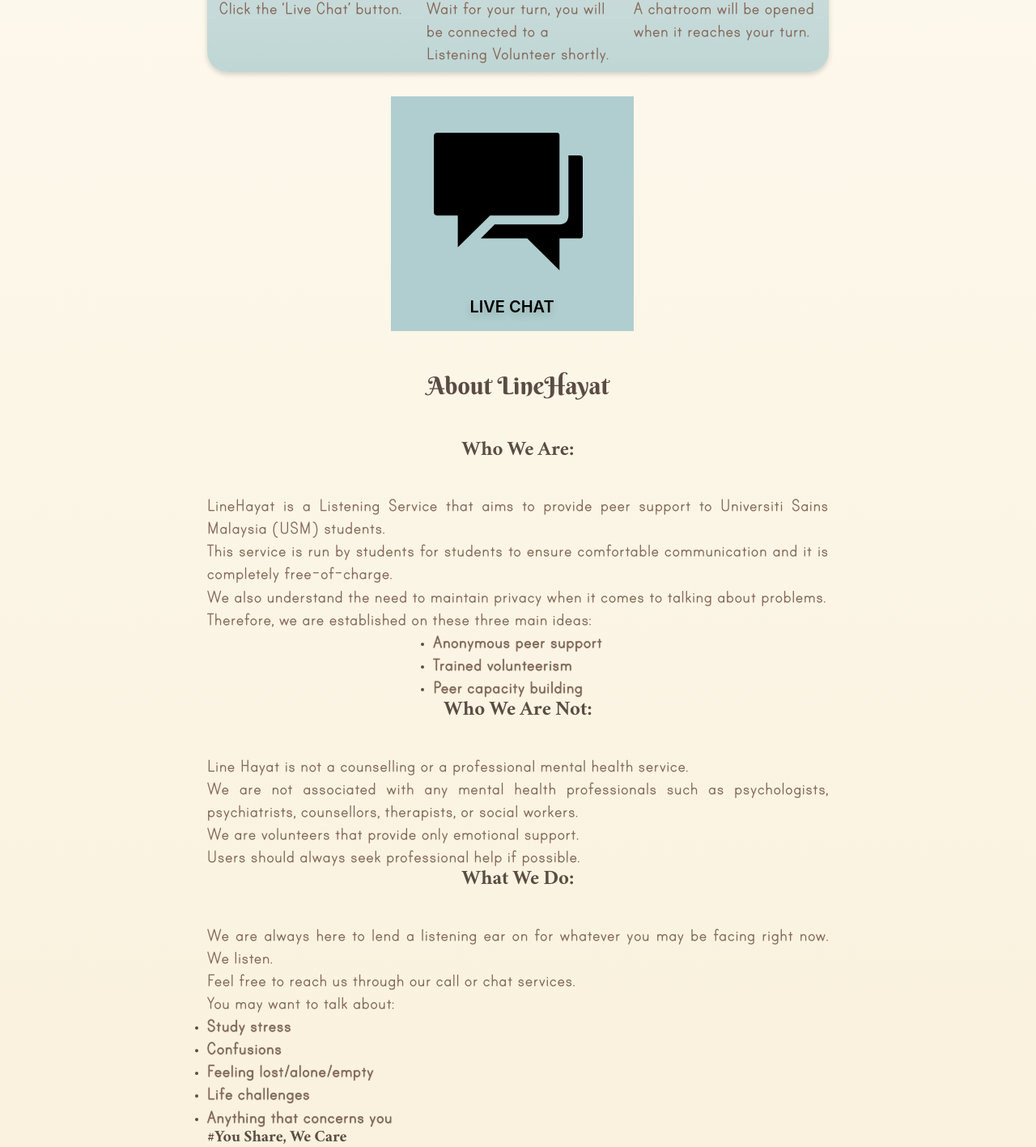
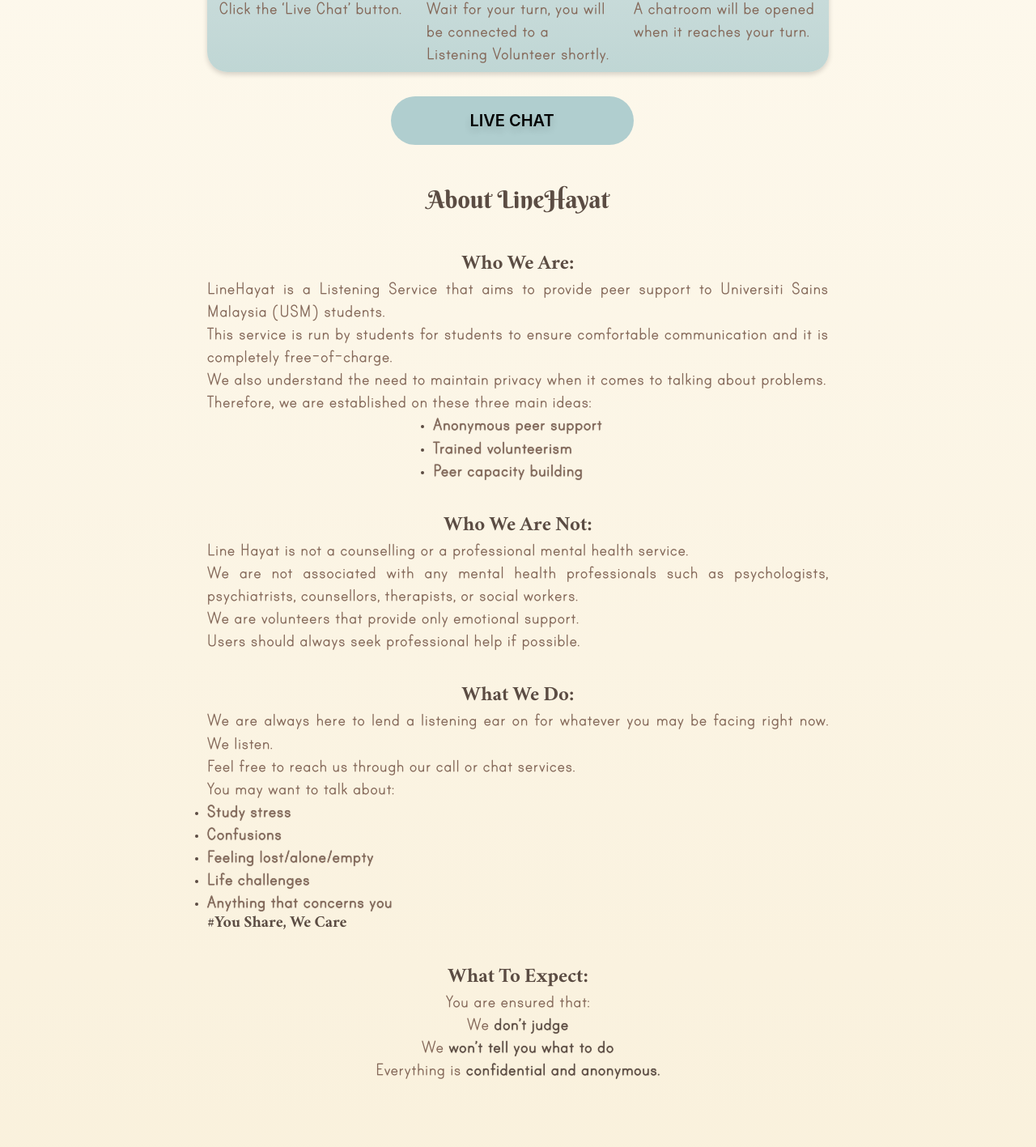
Before and after one commit to linehayat/client, a Next.js app: page / in a window 1280 px wide. Shown: the part 499-1916 px from the top of the page at 81% size. Built offline with nearby package versions, Linux system fonts and the light colour scheme.

Commit message:
Style modal

```diff
--- a/components/Modal.tsx
+++ b/components/Modal.tsx
@@ -3,7 +3,7 @@
 
 function Modal({ children }: { children: ReactNode }) {
   return ReactDOM.createPortal(
-    children,
+    <div>{children}</div>,
     document.getElementById('modal-root') as HTMLElement,
   );
 }
--- a/components/Navbar.tsx
+++ b/components/Navbar.tsx
@@ -34,7 +34,7 @@
 
           <NavDropdown className="nav-title" title="Our Contacts" id="basic-nav-dropdown">
             <NavDropdown.Item href='/contact'>Contact us</NavDropdown.Item>
-            <NavDropdown.Item href="https://docs.google.com/forms/d/1sS2esF4vrfVe9bhoo0TBOn4rrPTSpCGnwfbSiKOZINY/viewform?edit_requested=true">Feedback</NavDropdown.Item>
+            <NavDropdown.Item href="/feedback">Feedback</NavDropdown.Item>
           </NavDropdown>
 
         </Nav>
--- a/components/aboutus/aboutUsSlides/AboutUsSlide2.js
+++ b/components/aboutus/aboutUsSlides/AboutUsSlide2.js
@@ -11,9 +11,8 @@
   // }
   return (
     <div className="slide1ContentPositioning">
+      <h2>Who We Are:</h2>
       <div>
-        <h2>Who We Are:</h2>
-        <div style={{ margin: '5% 0 0 0' }}>
         <p>
           LineHayat is a Listening Service that aims to provide peer support
           to Universiti Sains Malaysia (USM) students.
@@ -43,7 +42,6 @@
         </ul>
       </div>
     </div>
-    </div>
   );
 }
 
--- a/components/aboutus/aboutUsSlides/AboutUsSlide3.js
+++ b/components/aboutus/aboutUsSlides/AboutUsSlide3.js
@@ -11,9 +11,8 @@
   // }
   return (
     <div className="slide1ContentPositioning">
+      <h2>Who We Are Not:</h2>
       <div>
-        <h2>Who We Are Not: </h2>
-        <div style={{ marginTop: '5%' }}>
         <p>
           Line Hayat is not a counselling or a professional mental health
           service.
@@ -27,7 +26,6 @@
         <p>Users should always seek professional help if possible.</p>
       </div>
     </div>
-    </div>
   );
 }
 
--- a/components/aboutus/aboutUsSlides/AboutUsSlide4.js
+++ b/components/aboutus/aboutUsSlides/AboutUsSlide4.js
@@ -11,9 +11,8 @@
   // }
   return (
     <div className="slide1ContentPositioning">
+      <h2>What We Do:</h2>
       <div>
-        <h2>What We Do:</h2>
-        <div style={{ marginTop: '5%' }}>
         <p>
           We are always here to lend a listening ear on for whatever you may
           be facing right now. We listen.
@@ -43,7 +42,6 @@
         <h4 style={{ fontSize: '35px' }}>#You Share, We Care</h4>
       </div>
     </div>
-    </div>
   );
 }
 
--- a/components/aboutus/aboutUsSlides/AboutUsSlide5.js
+++ b/components/aboutus/aboutUsSlides/AboutUsSlide5.js
@@ -11,9 +11,8 @@
   // }
   return (
     <div className="slide1ContentPositioning">
-      <div>
       <h2>What To Expect:</h2>
-        <div style={{ marginTop: '5%', textAlign: 'center' }}>
+      <div style={{ textAlign: 'center' }}>
         <p>You are ensured that:</p>
         <p>
           We <span className="highlight">don’t judge</span>
@@ -27,7 +26,6 @@
         </p>
       </div>
     </div>
-    </div>
   );
 }
 
--- a/components/chat/Screen5.tsx
+++ b/components/chat/Screen5.tsx
@@ -89,8 +89,10 @@
         </HStack>
       </Box>
       {isChatEndModalOpen && <Modal>
-        <p>Volunteer ended the chat</p>
-        <Link href="/feedback">Leave feedback</Link>
+        <div>
+          <p>Volunteer ended the chat</p>
+          <Link href="/feedback">Leave feedback</Link>
+        </div>
       </Modal>}
     </>
   );
--- a/components/homeCarousel/HomeCarouselComponent.js
+++ b/components/homeCarousel/HomeCarouselComponent.js
@@ -85,12 +85,6 @@
         <Row style={{ width: "fit-content", marginRight: "0" }}>
           <Col sm={12} xs={12} md={12} lg={6}>
             <Button variant="primary" href="/chat" className="buttonHome">
-              <Image
-                layout="fill"
-                src="/chat-icon.svg"
-                className="homeButtonIcon"
-                height="10rem"
-              />
               Live Chat
             </Button>
           </Col>
```
Also changed, not shown: styles/globals.css. Lines whose indentation alone changed are shown as unchanged.
